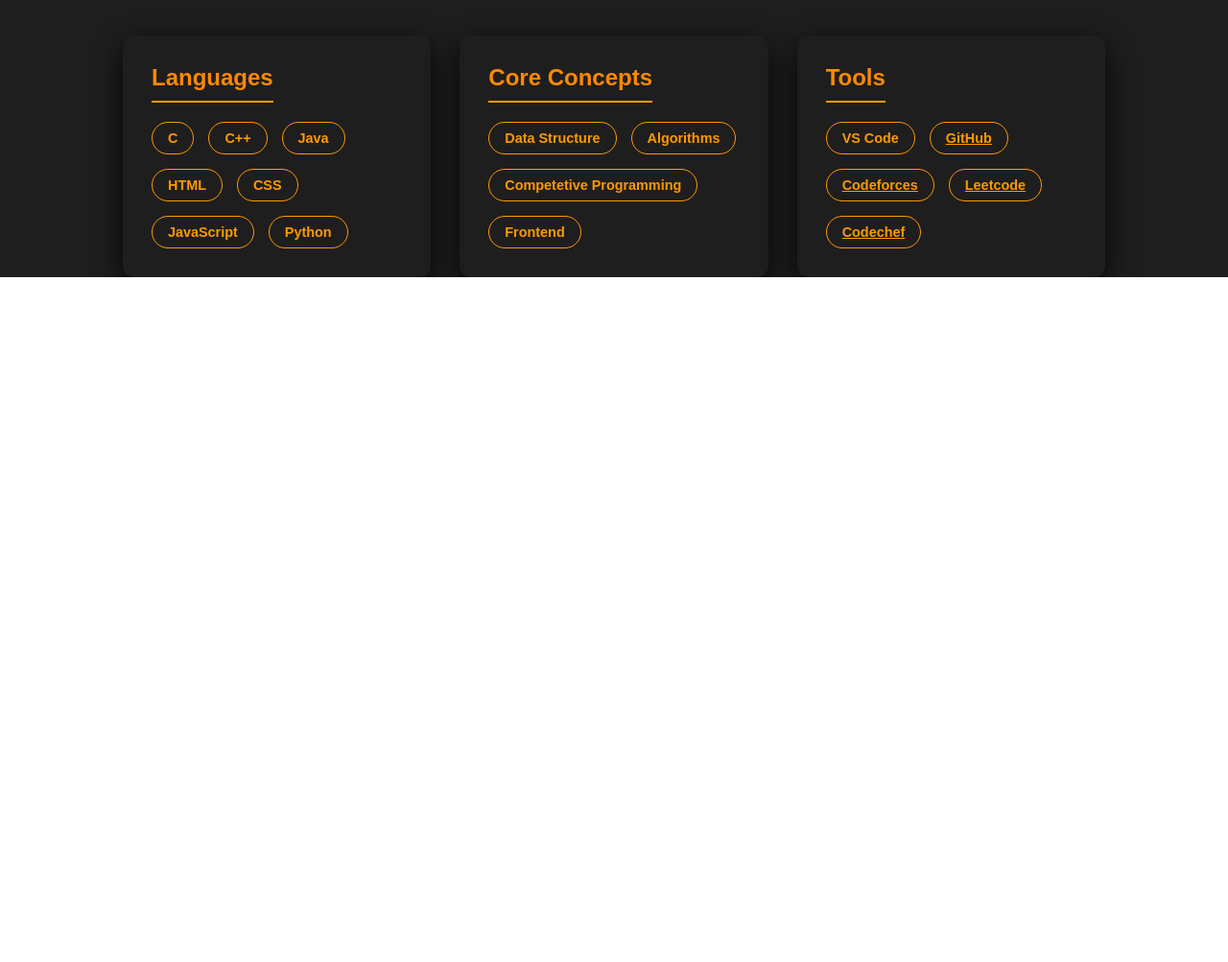
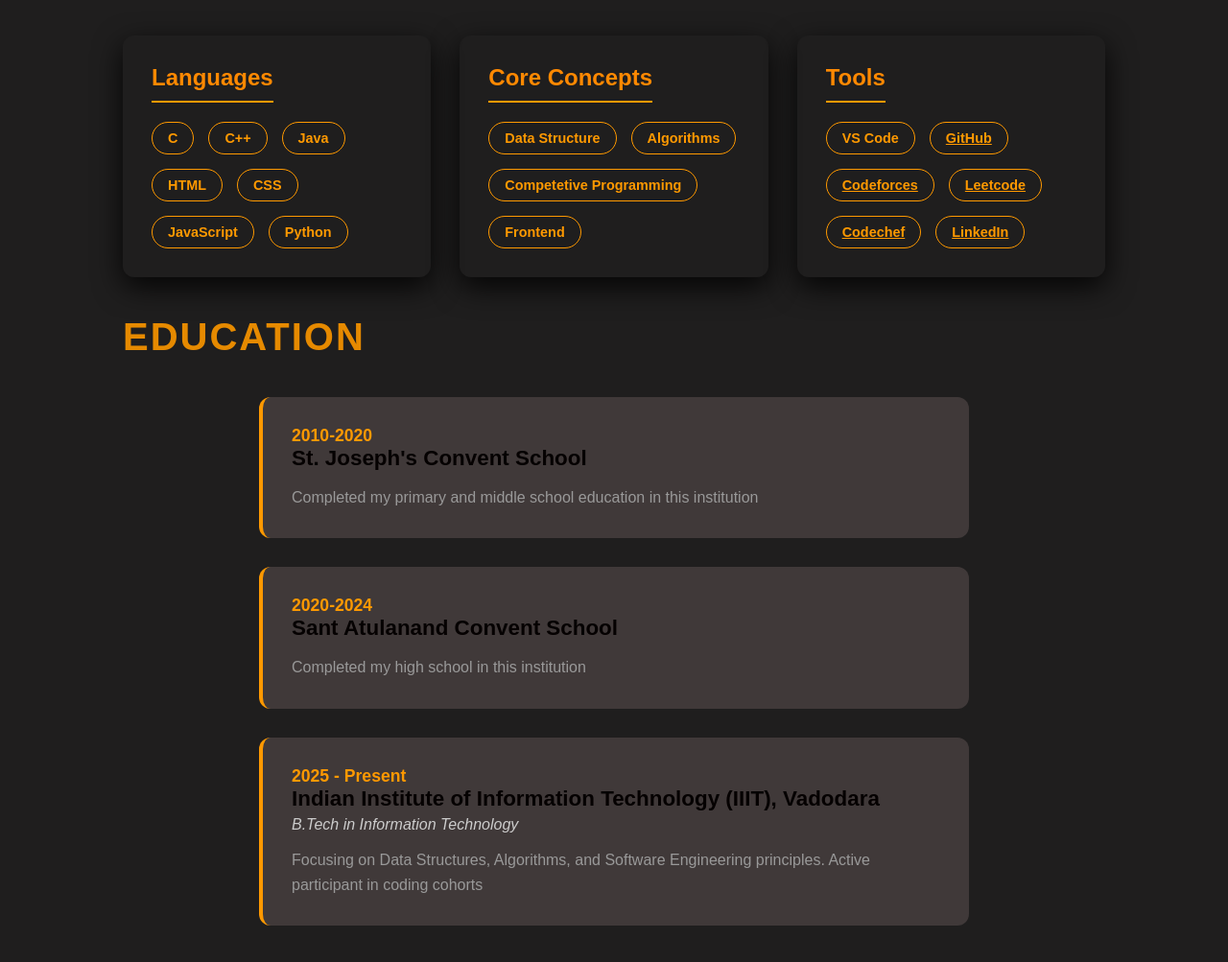
Before and after one commit to Shobhit-Rai-dev/Portfolio_Website, a plain HTML site: page index.html in a window 1280 px wide. Shown: the part 1145-2148 px from the top of the page at 96% size. Before the commit the page ends 1434 px from the top, so only its background shows below. Drawn offline with Linux system fonts and the light colour scheme.

Commit message:
Made education section

```diff
--- a/index.html
+++ b/index.html
@@ -238,7 +238,7 @@
             gap: 15px;
         }
 
-        .badge{
+        .badge {
             border-color: rgba(255, 153, 0, 0.05);
             color: #ff9900;
             border: 1px solid #ff9900;
@@ -251,11 +251,61 @@
             transition: all 0.3s ease;
         }
 
-        .badge:hover{
+        .badge:hover {
             background-color: #ff9900;
             transform: translateY(-8px);
             color: #121212;
             box-shadow: 0 0 15px rgba(255, 153, 0, 0.4);
+        }
+
+        .education-section {
+            padding: 40px 10%;
+            border-color: #ff9900;
+        }
+
+        .education-container {
+            max-width: 800px;
+            margin: 0 auto;
+            /* gap: 30px; */
+        }
+
+        .edu:hover {
+            transform: translateY(-8px);
+            box-shadow: 0 0 15px rgba(100, 61, 2, 0.4);
+        }
+
+        .edu {
+            display: flex;
+            gap: 30px;
+            background-color: #403939;
+            padding: 30px;
+            border-radius: 12px;
+            border-left: 4px solid #ff9900;
+            margin: 30PX;
+        }
+
+        .edu-date {
+            color: #ff9900;
+            font-weight: bold;
+            min-width: 120px;
+            font-size: 1.1rem;
+        }
+
+        .edu-details h3 {
+            color: #050101;
+            font-size: 1.4rem;
+            margin-bottom: 5px;
+        }
+
+        .degree {
+            color: #cccccc;
+            font-style: italic;
+            margin-bottom: 15px;
+        }
+
+        .edu-desc {
+            color: #999999;
+            line-height: 1.6;
         }
 
         @media (max-width: 768px) {
@@ -296,6 +346,11 @@
             .about-container {
                 grid-template-columns: 1fr;
                 gap: 30px;
+            }
+
+            .edu-card {
+                flex-direction: column;
+                gap: 15px;
             }
         }
     </style>
@@ -413,7 +468,39 @@
                         <a href="https://leetcode.com/u/Rait25/" target="_blank" class="badge">Leetcode</a>
                         <a href="https://www.codechef.com/users/band_wolves_55" target="_blank"
                             class="badge">Codechef</a>
+                        <a href="https://www.linkedin.com/in/shobhit-rai-55839830b/" target="_blank"
+                            class="badge">LinkedIn</a>
+                    </div>
+                </div>
+            </div>
+        </section>
 
+        <section id="education" class="education-section">
+            <h2 class="section-title">Education</h2>
+            <div class="education-container">
+                <div class="edu">
+                    <div class="edu-details">
+                        <div class="edu-date">2010-2020</div>
+                        <h3>St. Joseph's Convent School</h3>
+                        <p class="degree"></p>
+                        <p class="edu-desc">Completed my primary and middle school education in this institution</p>
+                    </div>
+                </div>
+                <div class="edu">
+                    <div class="edu-details">
+                        <div class="edu-date">2020-2024</div>
+                        <h3>Sant Atulanand Convent School</h3>
+                        <p class="degree"></p>
+                        <p class="edu-desc">Completed my high school in this institution</p>
+                    </div>
+                </div>
+                <div class="edu">
+                    <div class="edu-details">
+                        <div class="edu-date">2025 - Present</div>
+                        <h3>Indian Institute of Information Technology (IIIT), Vadodara</h3>
+                        <p class="degree">B.Tech in Information Technology</p>
+                        <p class="edu-desc">Focusing on Data Structures, Algorithms, and Software Engineering
+                            principles. Active participant in coding cohorts</p>
                     </div>
                 </div>
             </div>
```
